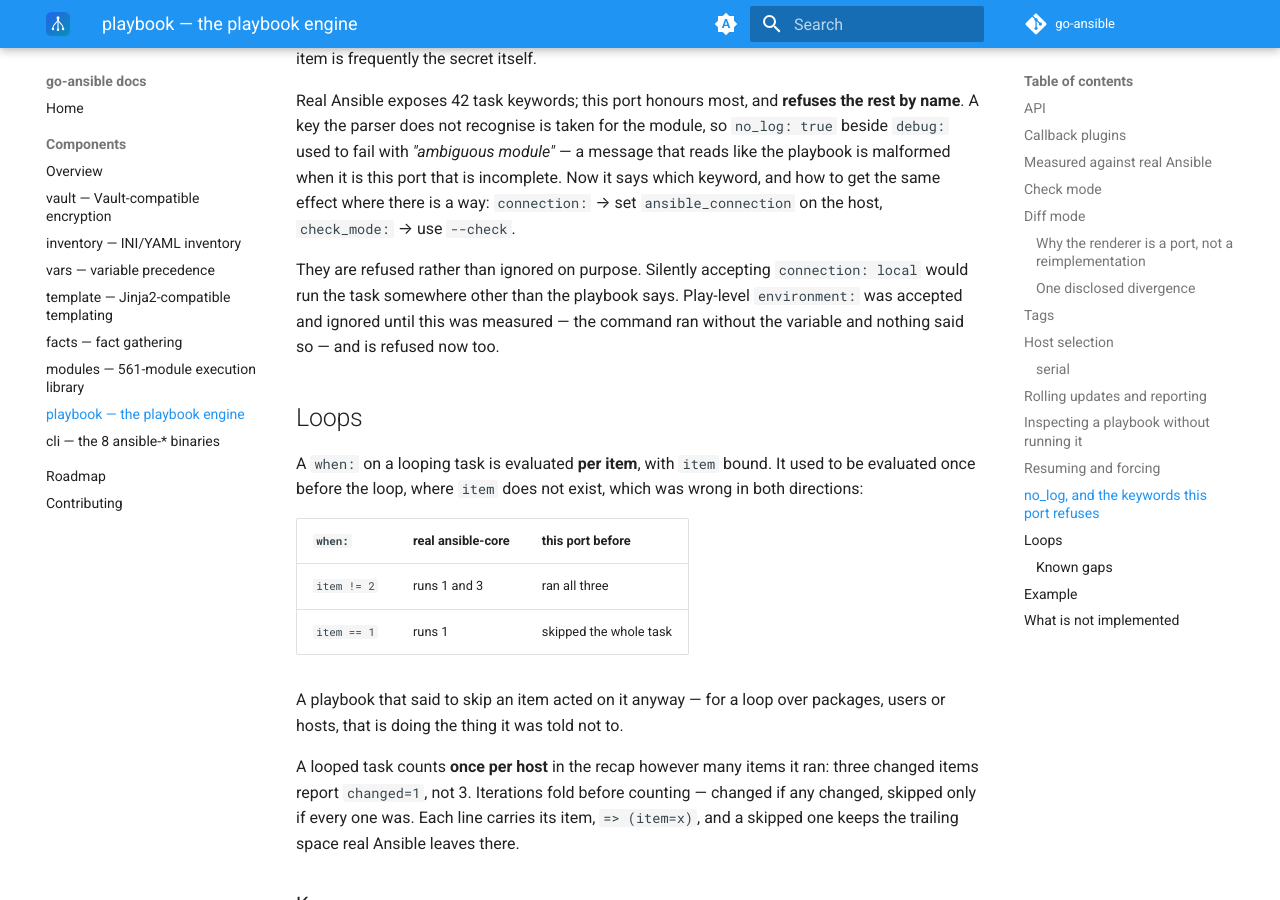
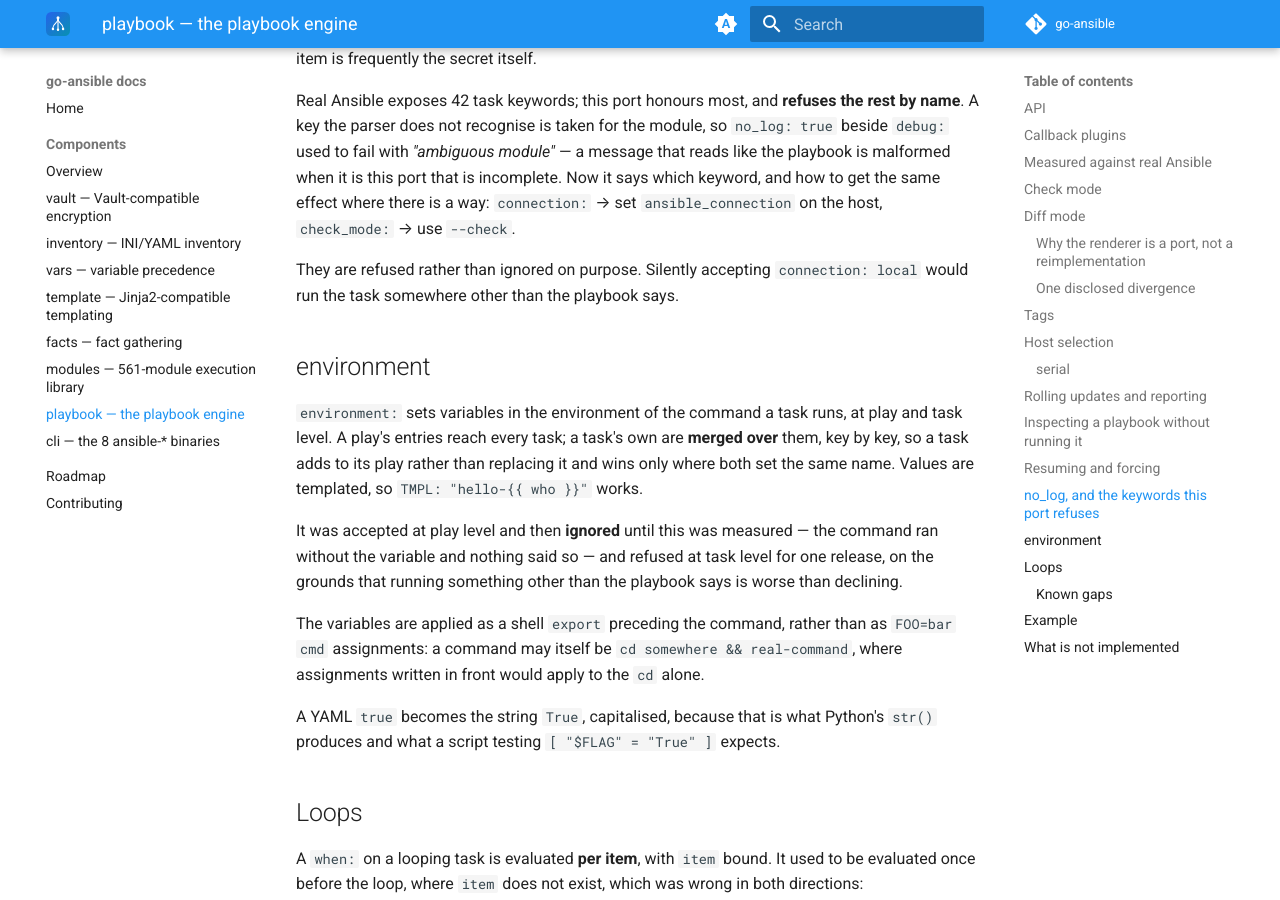
Before and after one commit to go-ansible/docs, an MkDocs documentation site: the page built from docs/components/playbook.md, in a window 1280 px wide and 900 px high, scrolled down 10339 px. Built offline with MkDocs 1.6.1 and Material for MkDocs 9.7.7, drawn with Linux system fonts in a browser that asks for light colours; the version menu is left out.

Commit message:
Document environment: (#41)
Records playbook v0.41.0 and modules v0.47.0, including why the
variables are applied as an export rather than as assignments, and why
a YAML true becomes the string True.

Co-authored-by: Claude Opus 5 <noreply@anthropic.com>

```diff
--- a/docs/components/playbook.md
+++ b/docs/components/playbook.md
@@ -508,9 +508,29 @@ use `--check`.
 
 They are refused rather than ignored on purpose. Silently accepting
 `connection: local` would run the task somewhere other than the
-playbook says. Play-level `environment:` was accepted and ignored until
-this was measured — the command ran without the variable and nothing
-said so — and is refused now too.
+playbook says.
+
+## environment
+
+`environment:` sets variables in the environment of the command a task
+runs, at play and task level. A play's entries reach every task; a
+task's own are **merged over** them, key by key, so a task adds to its
+play rather than replacing it and wins only where both set the same
+name. Values are templated, so `TMPL: "hello-{{ who }}"` works.
+
+It was accepted at play level and then **ignored** until this was
+measured — the command ran without the variable and nothing said so —
+and refused at task level for one release, on the grounds that running
+something other than the playbook says is worse than declining.
+
+The variables are applied as a shell `export` preceding the command,
+rather than as `FOO=bar cmd` assignments: a command may itself be
+`cd somewhere && real-command`, where assignments written in front
+would apply to the `cd` alone.
+
+A YAML `true` becomes the string `True`, capitalised, because that is
+what Python's `str()` produces and what a script testing
+`[ "$FLAG" = "True" ]` expects.
 
 ## Loops
 
```
